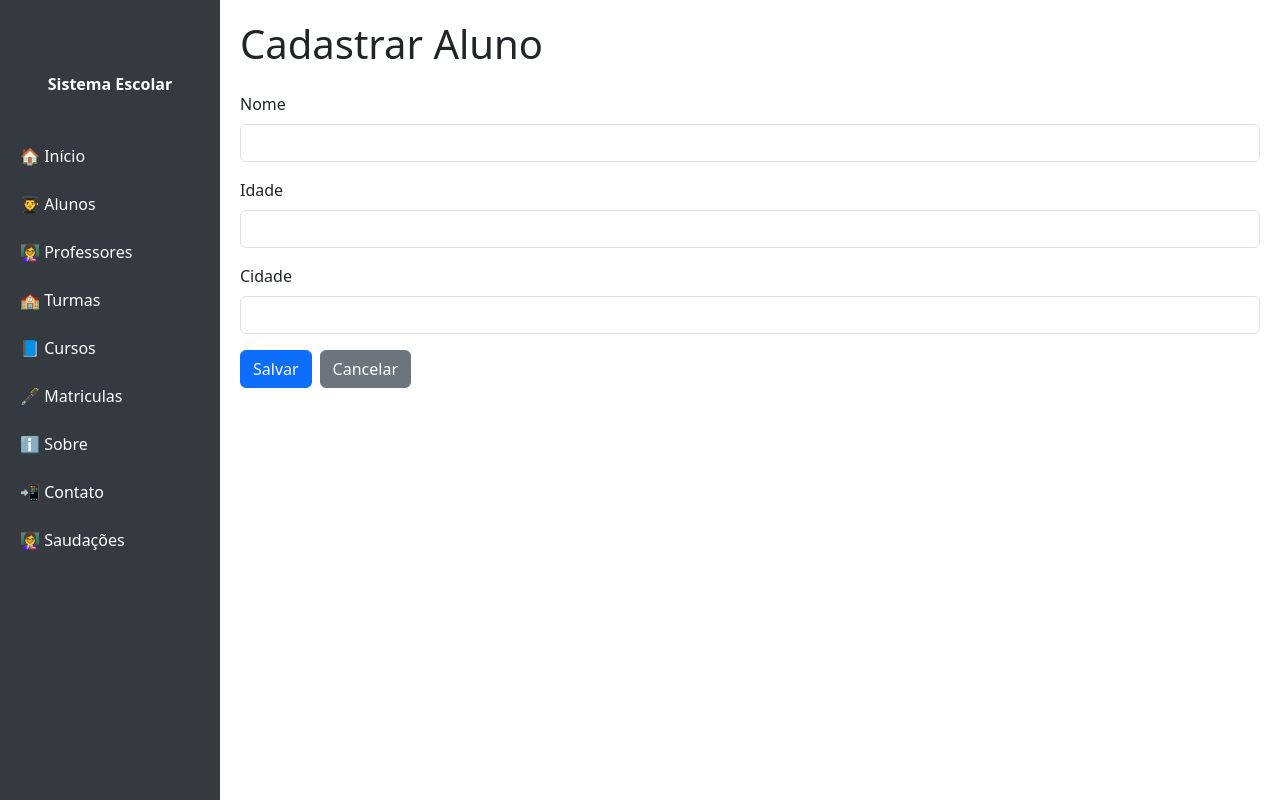
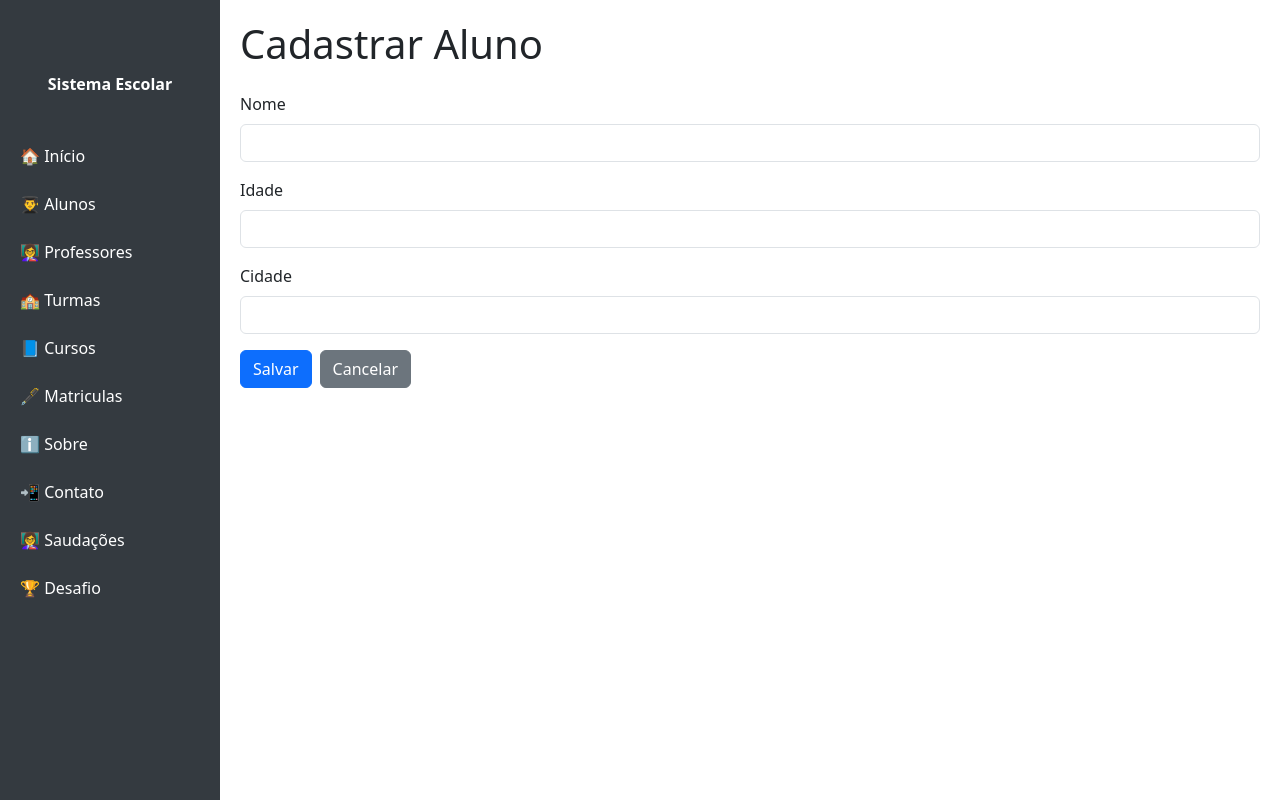
Before and after one commit to Kelson14/pflask, a Flask app: page /aluno/editar/1 in a window 1280 px wide. Run offline with Flask 3, Linux system fonts and the light colour scheme; data that the repository does not hold is empty; some libraries are stand-ins or nearby versions.

```diff
--- a/templates/dashboard/cabecalho.html
+++ b/templates/dashboard/cabecalho.html
@@ -58,6 +58,7 @@
         <a href="/sobre">ℹ️ Sobre</a>
         <a href="/contato">📲 Contato</a>
         <a href="/saudacao1/Testando...">👩‍🏫 Saudações</a>
+        <a href="/desafio">🏆 Desafio</a>
     </nav>
 
 
```
